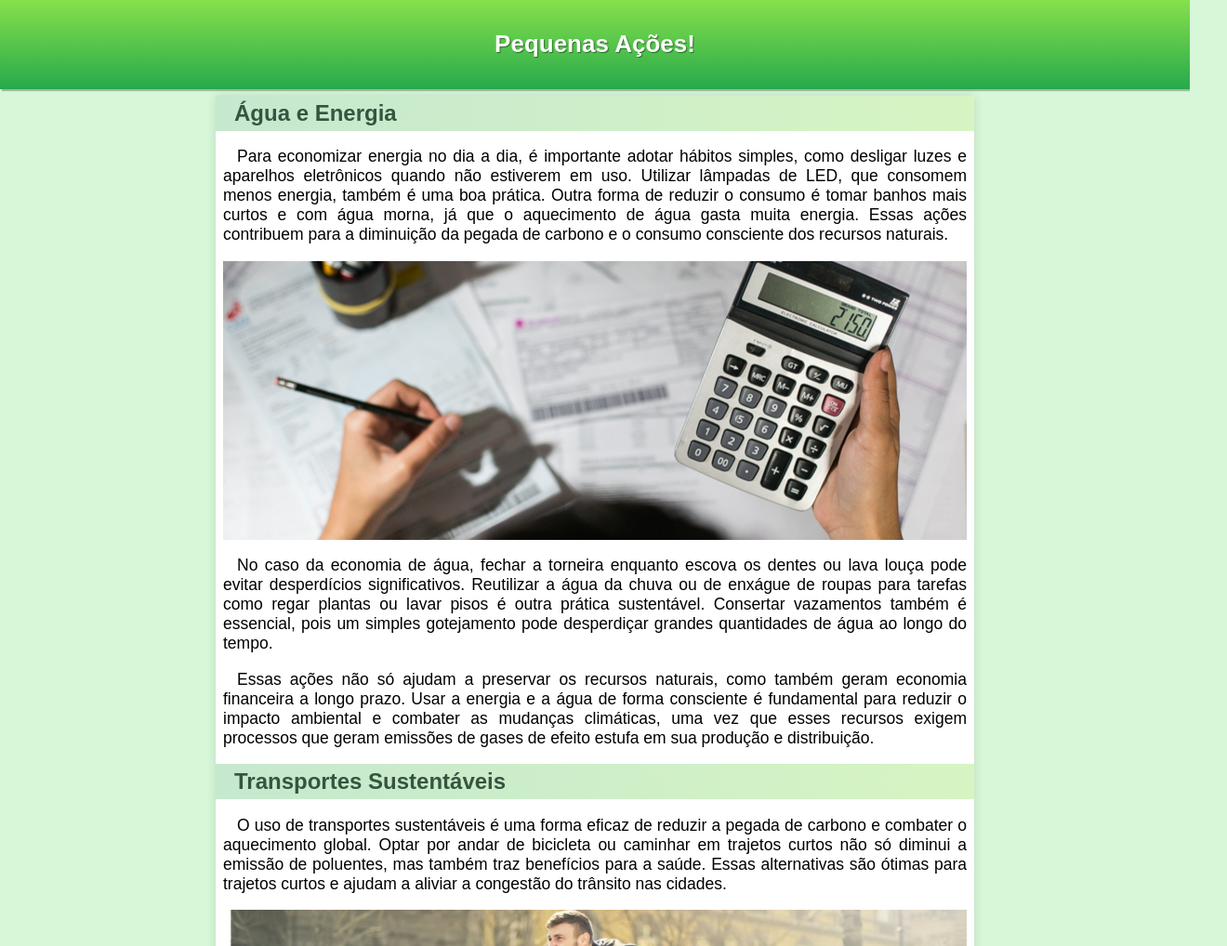
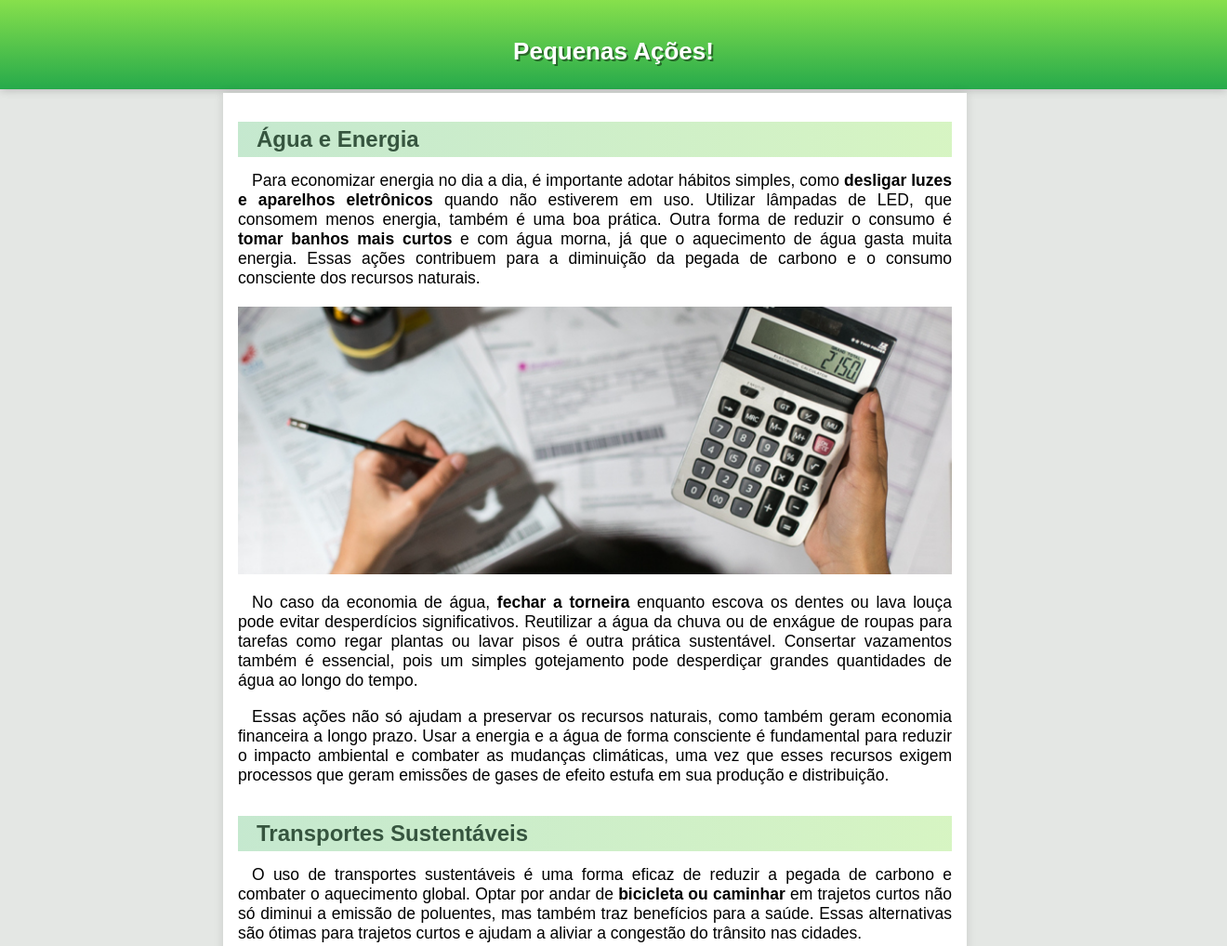
Before and after one commit to icaro4000/aquecimento_global, a plain HTML site: page pagacoes.html in a window 1280 px wide. Shown: the top 1018 px of the page at 93% size, 1320 px wide, since content can reach past the window. Drawn offline with Linux system fonts and the light colour scheme.

Commit message:
pág.acoes finalizada

```diff
--- a/pagacoes.html
+++ b/pagacoes.html
@@ -5,6 +5,7 @@
     <meta name="viewport" content="width=device-width, initial-scale=1.0">
     <title>Ações</title>
     <link rel="stylesheet" href="style.css">
+    <link rel="shortcut icon" href="favicon.ico" type="image/x-icon">
 </head>
 <body>
     <header>
@@ -16,22 +17,23 @@
             <h2>Água e Energia</h2>
 
             <p>
-                Para economizar energia no dia a dia, é importante adotar hábitos simples, como desligar luzes e aparelhos eletrônicos quando não estiverem em uso. Utilizar lâmpadas de LED, que consomem menos energia, também é uma boa prática. Outra forma de reduzir o consumo é tomar banhos mais curtos e com água morna, já que o aquecimento de água gasta muita energia. Essas ações contribuem para a diminuição da pegada de carbono e o consumo consciente dos recursos naturais.
+                Para economizar energia no dia a dia, é importante adotar hábitos simples, como <strong>desligar luzes e aparelhos eletrônicos</strong> quando não estiverem em uso. Utilizar lâmpadas de LED, que consomem menos energia, também é uma boa prática. Outra forma de reduzir o consumo é <strong>tomar banhos mais curtos</strong> e com água morna, já que o aquecimento de água gasta muita energia. Essas ações contribuem para a diminuição da pegada de carbono e o consumo consciente dos recursos naturais.
             </p>
             <picture>
                 <source media="(max-width: 1200px)" srcset="imgs/energiacll.png">
                 <img src="imgs/energiapc.png" alt="imgcll">
             </picture>
             <p>
-                No caso da economia de água, fechar a torneira enquanto escova os dentes ou lava louça pode evitar desperdícios significativos. Reutilizar a água da chuva ou de enxágue de roupas para tarefas como regar plantas ou lavar pisos é outra prática sustentável. Consertar vazamentos também é essencial, pois um simples gotejamento pode desperdiçar grandes quantidades de água ao longo do tempo.
+                No caso da economia de água, <strong>fechar a torneira</strong> enquanto escova os dentes ou lava louça pode evitar desperdícios significativos. Reutilizar a água da chuva ou de enxágue de roupas para tarefas como regar plantas ou lavar pisos é outra prática sustentável. Consertar vazamentos também é essencial, pois um simples gotejamento pode desperdiçar grandes quantidades de água ao longo do tempo.
             </p>
+            <br>
             <p>
                 Essas ações não só ajudam a preservar os recursos naturais, como também geram economia financeira a longo prazo. Usar a energia e a água de forma consciente é fundamental para reduzir o impacto ambiental e combater as mudanças climáticas, uma vez que esses recursos exigem processos que geram emissões de gases de efeito estufa em sua produção e distribuição.
             </p>
-
+            <br>
             <h2>Transportes Sustentáveis</h2>
             <p>
-                O uso de transportes sustentáveis é uma forma eficaz de reduzir a pegada de carbono e combater o aquecimento global. Optar por andar de bicicleta ou caminhar em trajetos curtos não só diminui a emissão de poluentes, mas também traz benefícios para a saúde. Essas alternativas são ótimas para trajetos curtos e ajudam a aliviar a congestão do trânsito nas cidades.
+                O uso de transportes sustentáveis é uma forma eficaz de reduzir a pegada de carbono e combater o aquecimento global. Optar por andar de <strong>bicicleta ou caminhar</strong> em trajetos curtos não só diminui a emissão de poluentes, mas também traz benefícios para a saúde. Essas alternativas são ótimas para trajetos curtos e ajudam a aliviar a congestão do trânsito nas cidades.
             </p>
             <picture>
                 <source media="(max-width: 1200px)" srcset="imgs/bikecll.png">
@@ -40,10 +42,13 @@
             <p>
                 Outra estratégia é o uso de transporte público, que é mais eficiente em termos de recursos, pois diminui o número de veículos nas ruas e reduz a emissão de gases de efeito estufa por passageiro. A carona solidária também é uma prática valiosa, permitindo que as pessoas compartilhem um carro, o que reduz o consumo de combustível e gera economia. Além disso, a adoção de veículos elétricos e híbridos, que emitem menos poluentes, é uma excelente opção para quem busca um meio de transporte mais sustentável.
             </p>
+            <br>
             <p>
-                Por fim, o uso de patinetes e transportes elétricas oferece uma alternativa prática para deslocamentos, contribuindo para um ambiente urbano mais limpo e saudável. A adoção dessas práticas não só beneficia o meio ambiente, mas também promove um estilo de vida mais ativo e sustentável.
+                Por fim, o uso de <strong>patinetes e transportes elétricos</strong> oferece uma alternativa prática para deslocamentos, contribuindo para um ambiente urbano mais limpo e saudável. A adoção dessas práticas não só beneficia o meio ambiente, mas também promove um estilo de vida mais ativo e sustentável.
             </p>
         </article>
+        <br>
+        <footer>Créditos da figura no topo:<a href="https://www.flaticon.com/br/icones-gratis/sustentabilidade" title="sustentabilidade ícones">Sustentabilidade ícones criados por Freepik - Flaticon</a></footer>
     </main>
 </body>
 </html>
--- a/style.css
+++ b/style.css
@@ -1,30 +1,37 @@
-@charset "UTF-8";
+/*@charset "UTF-8";
+
+*{
+    margin: 0px;
+    padding: 0px;
+    font-family: Arial, Helvetica, sans-serif;
+}
 
 body {
-    font-family: Arial, Helvetica, sans-serif;
-    background-color: #4ce04e38;
+    background-color: #5c6c5c29;
+    overflow-x: hidden;
 }
 
 header {
     font-size: 13px;
+    padding-top: 40px;
     text-align: center;
-    padding: 15px;
-    margin: -8px;
     background-image: linear-gradient(to bottom, #87E04C, #26aa4b);
     color: white;
-    box-shadow: 2px 2px 1px rgba(0, 0, 0, 0.248);
-    text-shadow: 1px 1px 1px rgba(0, 0, 0, 0.449);
+    box-shadow: 0px 0px 10px rgba(0, 0, 0, 0.248);
+    text-shadow: 2px 2px 0px rgba(0, 0, 0, 0.449);
+    min-height: 60px;
+    margin-right: -60px;
 }
 
 main {
    background-color: white;
-    margin-top: 35px;
    text-indent: 15px;
    text-align: justify;
    min-width: 400px;
    max-width: 800px;
    margin: auto;
-   padding: 0px 8px;
+   margin-top: -16px;
+   padding: 0px 16px;
    box-shadow: 0px 0px 10px rgba(0, 0, 0, 0.122);
 }
 
@@ -43,4 +50,79 @@ main picture img {
     display: block;
     margin: auto;
     text-align: center;
+    margin-top: 20px;
+    margin-bottom: 20px;
+}*/
+
+@charset "UTF-8";
+
+* {
+    margin: 0;
+    padding: 0;
+    box-sizing: border-box; /* Inclui bordas e padding na largura total dos elementos */
+    font-family: Arial, Helvetica, sans-serif;
 }
+
+body {
+    background-color: #5c6c5c29;
+    overflow-x: hidden; /* Evita scroll horizontal */
+    margin: auto;
+}
+
+header {
+    font-size: 13px;
+    padding-top: 40px;
+    padding-bottom: 10px; /* Adiciona um padding inferior */
+    text-align: center;
+    background-image: linear-gradient(to bottom, #87E04C, #26aa4b);
+    color: white;
+    box-shadow: 0px 0px 10px rgba(0, 0, 0, 0.248);
+    text-shadow: 2px 2px 0px rgba(0, 0, 0, 0.449);
+    min-height: 60px;
+    margin-bottom: 20px; /* Espaço entre o header e o próximo elemento */
+    margin-right: -40px;
+}
+
+header h1 {
+    padding-bottom: 15px;
+}
+
+main {
+    background-color: white;
+    text-indent: 15px;
+    text-align: justify;
+    min-width: 400px;
+    max-width: 800px;
+    margin: auto;
+    margin-top: -16px;
+    padding: 16px; /* Uniformiza o padding interno */
+    box-shadow: 0px 0px 10px rgba(0, 0, 0, 0.122);
+}
+
+main h2 {
+    background-image: linear-gradient(to right, #26aa4b44, #87e04c56);
+    color: #36553f;
+    padding: 5px;
+    margin: 15px 0; /* Remove margens negativas e ajusta */
+}
+
+main p {
+    font-size: 17.5px;
+}
+
+main picture img {
+    display: block;
+    max-width: 100%; /* Garante que a imagem não ultrapasse a largura do container */
+    height: auto; /* Mantém a proporção da imagem */
+    margin: 20px auto; /* Centraliza e dá espaço uniforme acima e abaixo */
+}
+
+footer {
+    font-size: 10px;
+    text-align: end;
+}
+
+footer a {
+    color: black;
+    text-decoration: none;
+}
```
